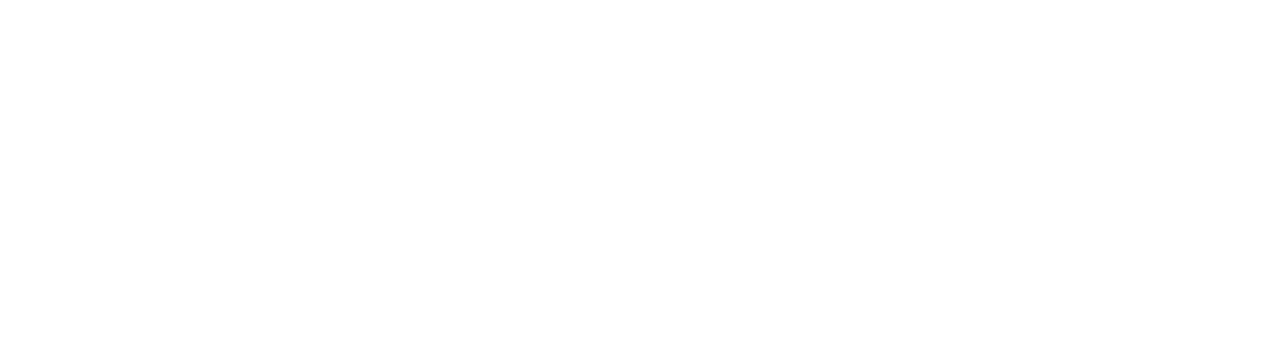
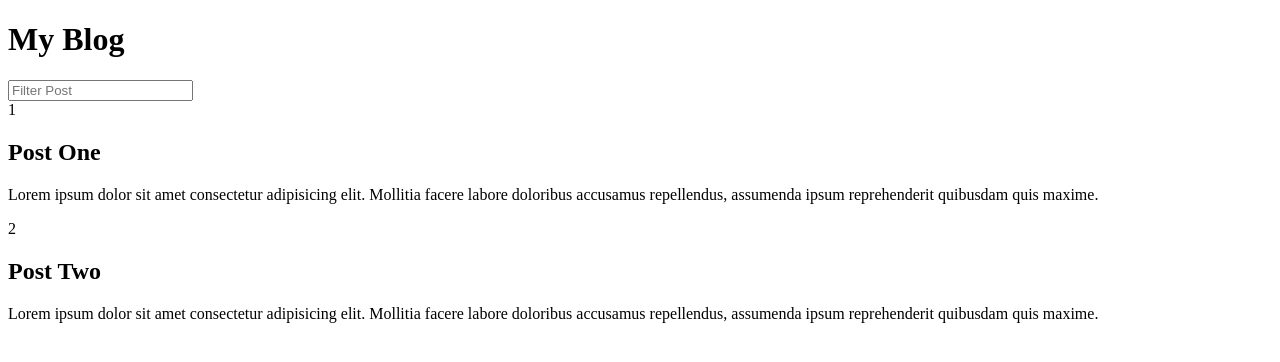
Before and after one commit to GabeValdivia/infinite_scroll_blog, a plain HTML site: page index.html in a window 1280 px wide. Drawn offline with Linux system fonts and the light colour scheme.

Commit message:
Write markup for blog page

```diff
--- a/index.html
+++ b/index.html
@@ -5,9 +5,41 @@
 	<meta http-equiv="X-UA-Compatible" content="IE=edge">
 	<meta name="viewport" content="width=device-width, initial-scale=1.0">
 	<link rel="stylesheet" href="style.css">
-	<title>Infinite Scroll Blog</title>
+	<title>My Blog</title>
 </head>
 <body>
+	<h1>My Blog</h1>
+
+	<div class="filter-container">
+		<input type="text" class="filter" id="filter" placeholder="Filter Post">
+	</div>
+
+	<div id="post-container">
+		<div class="post">
+			<div class="number">1</div>
+			<div class="post-info">
+				<h2 class="post-title">Post One</h2>
+				<p class="post-body">
+					Lorem ipsum dolor sit amet consectetur adipisicing elit. Mollitia facere labore doloribus accusamus repellendus, assumenda ipsum reprehenderit quibusdam quis maxime.
+				</p>
+			</div>
+		</div>
+		<div class="post">
+			<div class="number">2</div>
+			<div class="post-info">
+				<h2 class="post-title">Post Two</h2>
+				<p class="post-body">
+					Lorem ipsum dolor sit amet consectetur adipisicing elit. Mollitia facere labore doloribus accusamus repellendus, assumenda ipsum reprehenderit quibusdam quis maxime.
+				</p>
+			</div>
+		</div>
+	</div>
+
+	<div class="loader">
+		<div class="circle"></div>
+		<div class="circle"></div>
+		<div class="circle"></div>
+	</div>
 
 
 	<script src="script.js"></script>
```
